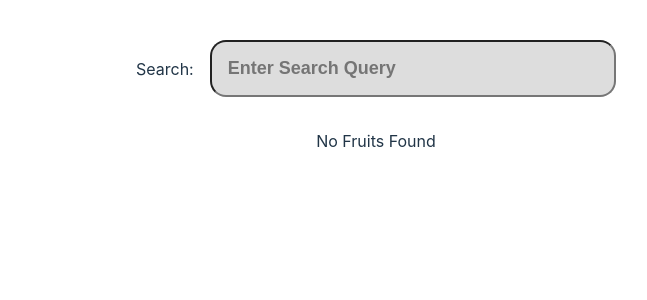
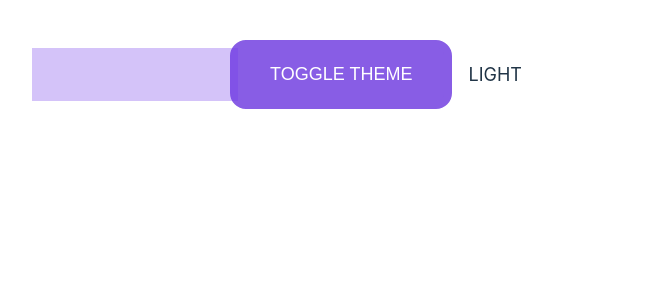
Before and after one commit to Chinmaykd21/react-practice-projects, a React (Vite) app: page / in a window 1280 px wide. Shown: the top 300 px of the page, without its empty margins (264-911 px from the left). Built offline with nearby package versions, Linux system fonts and the light colour scheme.

Commit message:
context api, and button animation

```diff
--- a/src/App.tsx
+++ b/src/App.tsx
@@ -1,5 +1,7 @@
 import "./App.css";
-import { AutoComplete } from "./autocomplete";
+import ToggleTheme from "./Theme";
+import { ThemeProvider } from "./Theme/context/themeProvider";
+// import { AutoComplete } from "./autocomplete";
 // import { SimpleForm } from "./simpleform";
 // import { Wordle } from "./wordle";
 // import { LogoSvg } from "./animatelogo/logosvg";
@@ -20,7 +22,10 @@ function App() {
       {/* <Accordion /> */}
       {/* <AutoScroll scrollInterval={3000} /> */}
       {/* <SimpleForm /> */}
-      <AutoComplete />
+      {/* <AutoComplete /> */}
+      <ThemeProvider>
+        <ToggleTheme />
+      </ThemeProvider>
     </>
   );
 }
--- /dev/null
+++ b/src/Theme/context/themeProvider.tsx
@@ -0,0 +1,20 @@
+import { FC, ReactNode, useState } from "react";
+import { Theme, ThemeContext } from "../hooks/use-theme";
+
+type ThemeProviderProps = {
+  children: ReactNode;
+};
+
+export const ThemeProvider: FC<ThemeProviderProps> = ({ children }) => {
+  const [theme, setTheme] = useState<Theme>("light");
+
+  const toggleTheme = () => {
+    setTheme((prevTheme) => (prevTheme === "light" ? "dark" : "light"));
+  };
+
+  return (
+    <ThemeContext.Provider value={{ theme, toggleTheme }}>
+      {children}
+    </ThemeContext.Provider>
+  );
+};
--- /dev/null
+++ b/src/Theme/hooks/use-theme.tsx
@@ -0,0 +1,24 @@
+import { createContext, useContext } from "react";
+
+export type Theme = "light" | "dark";
+
+type ThemeContextType = {
+  theme: Theme;
+  toggleTheme: () => void;
+};
+
+export const ThemeContext = createContext<ThemeContextType | undefined>(
+  undefined
+);
+
+export const useTheme = (): ThemeContextType => {
+  const context = useContext(ThemeContext);
+
+  if (!context) {
+    throw new Error(
+      "Theme context must be accessed inside the theme context provider"
+    );
+  }
+
+  return context;
+};
--- /dev/null
+++ b/src/Theme/index.css
@@ -0,0 +1,41 @@
+.theme-Container {
+  display: flex;
+  justify-content: center;
+  align-items: center;
+  gap: 1rem;
+}
+
+.toggle-theme {
+  position: relative;
+  background-color: rgb(136, 93, 229);
+  color: white;
+  font-size: large;
+  padding: 1rem 2rem;
+  border-radius: 1rem;
+  border: 0.5rem solid rgb(136, 93, 229);
+  cursor: pointer;
+  text-transform: uppercase;
+  /* overflow: hidden; */
+}
+
+.toggle-theme::before {
+  position: absolute;
+  background-color: rgb(114, 58, 235);
+  content: "";
+  top: 0;
+  left: -100%;
+  height: 100%;
+  width: 100%;
+  transition: all 0.8s ease;
+  opacity: 0.3;
+}
+
+.toggle-theme:hover::before {
+  left: 0;
+}
+
+.theme {
+  font-size: large;
+  text-transform: uppercase;
+  transition: all 3s ease-in;
+}
--- /dev/null
+++ b/src/Theme/index.tsx
@@ -0,0 +1,16 @@
+import { useTheme } from "./hooks/use-theme";
+import "./index.css";
+
+const ToggleTheme = () => {
+  const { theme, toggleTheme } = useTheme();
+  return (
+    <div className="theme-Container">
+      <button className="toggle-theme" onClick={toggleTheme}>
+        Toggle Theme
+      </button>
+      <span className="theme">{theme}</span>
+    </div>
+  );
+};
+
+export default ToggleTheme;
```
